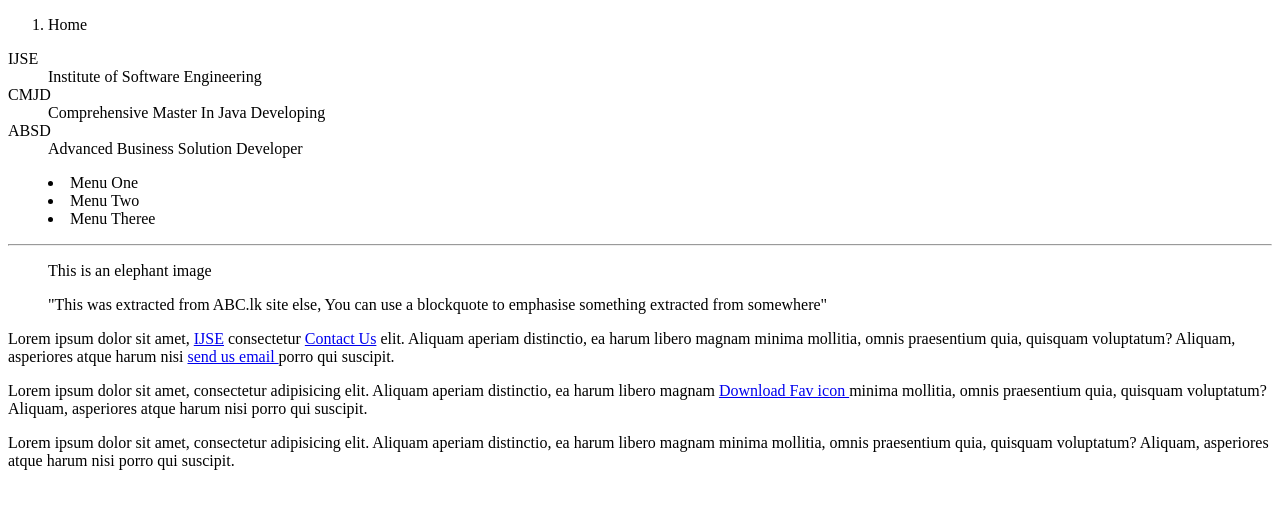
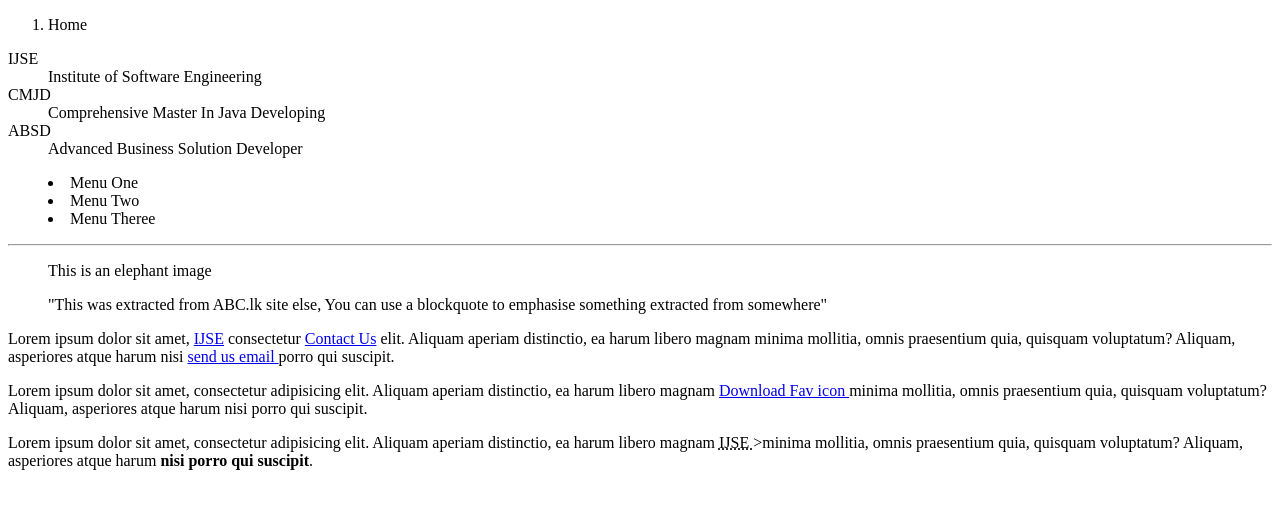
Before and after one commit to Sithumameesha/HTML, a plain HTML site: page index.html in a window 1280 px wide. Drawn offline with Linux system fonts and the light colour scheme.

Commit message:
<abbr> tag

```diff
--- a/index.html
+++ b/index.html
@@ -78,8 +78,8 @@
                 magnam <a href="fav.icon.png" download="">Download Fav icon </a> minima mollitia, omnis praesentium quia, quisquam voluptatum? Aliquam, asperiores atque harum
                 nisi porro qui suscipit.</p>
             <p>Lorem ipsum dolor sit amet, consectetur adipisicing elit. Aliquam aperiam distinctio, ea harum libero
-                magnam minima mollitia, omnis praesentium quia, quisquam voluptatum? Aliquam, asperiores atque harum
-                nisi porro qui suscipit.</p>
+                magnam <abbr title="Institue of java software enginerring">IJSE </abbr>>minima mollitia, omnis praesentium quia, quisquam voluptatum? Aliquam, asperiores atque harum
+                <b>nisi porro qui suscipit</b>.</p>
         </article>
     </section>
 </main>
```
